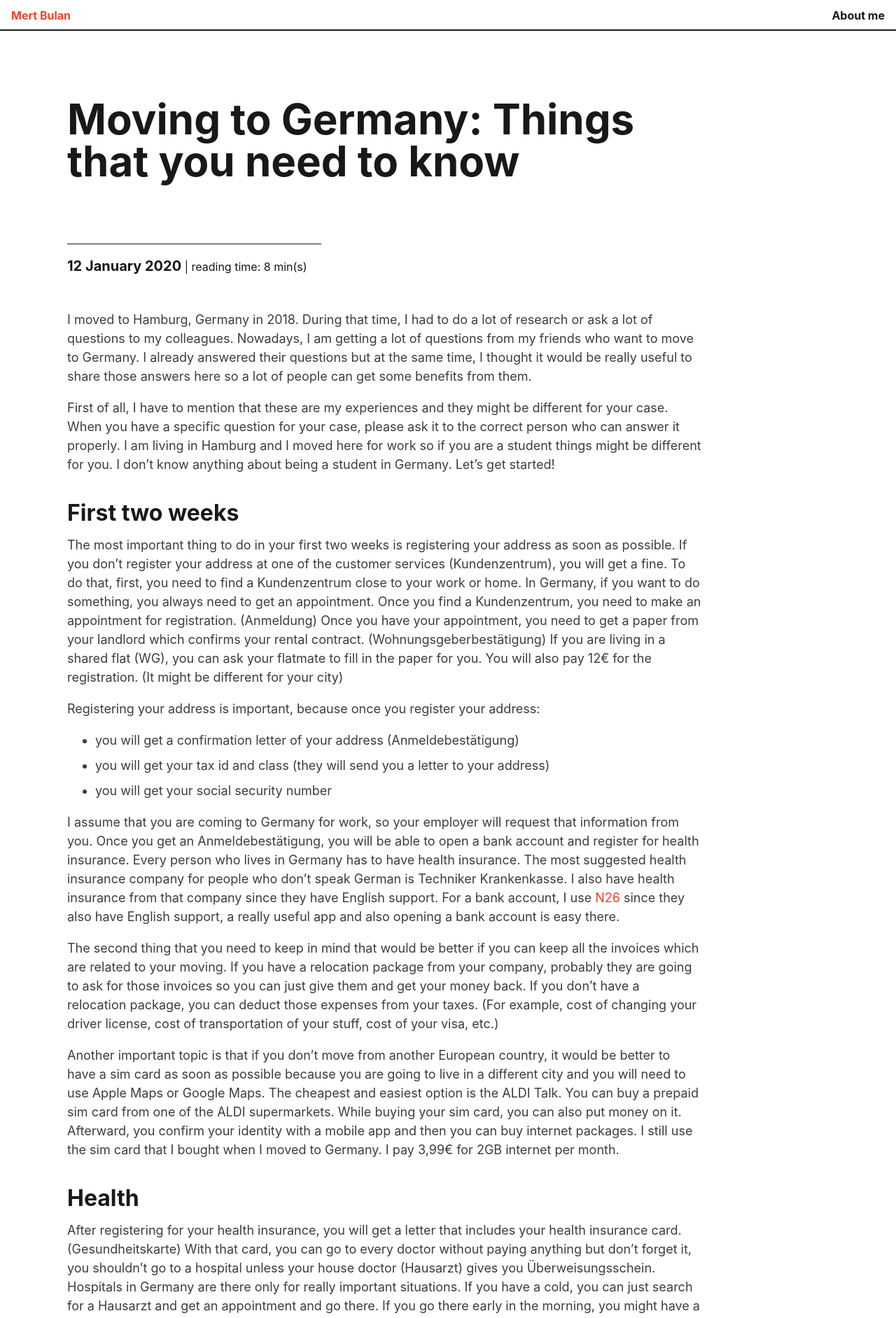
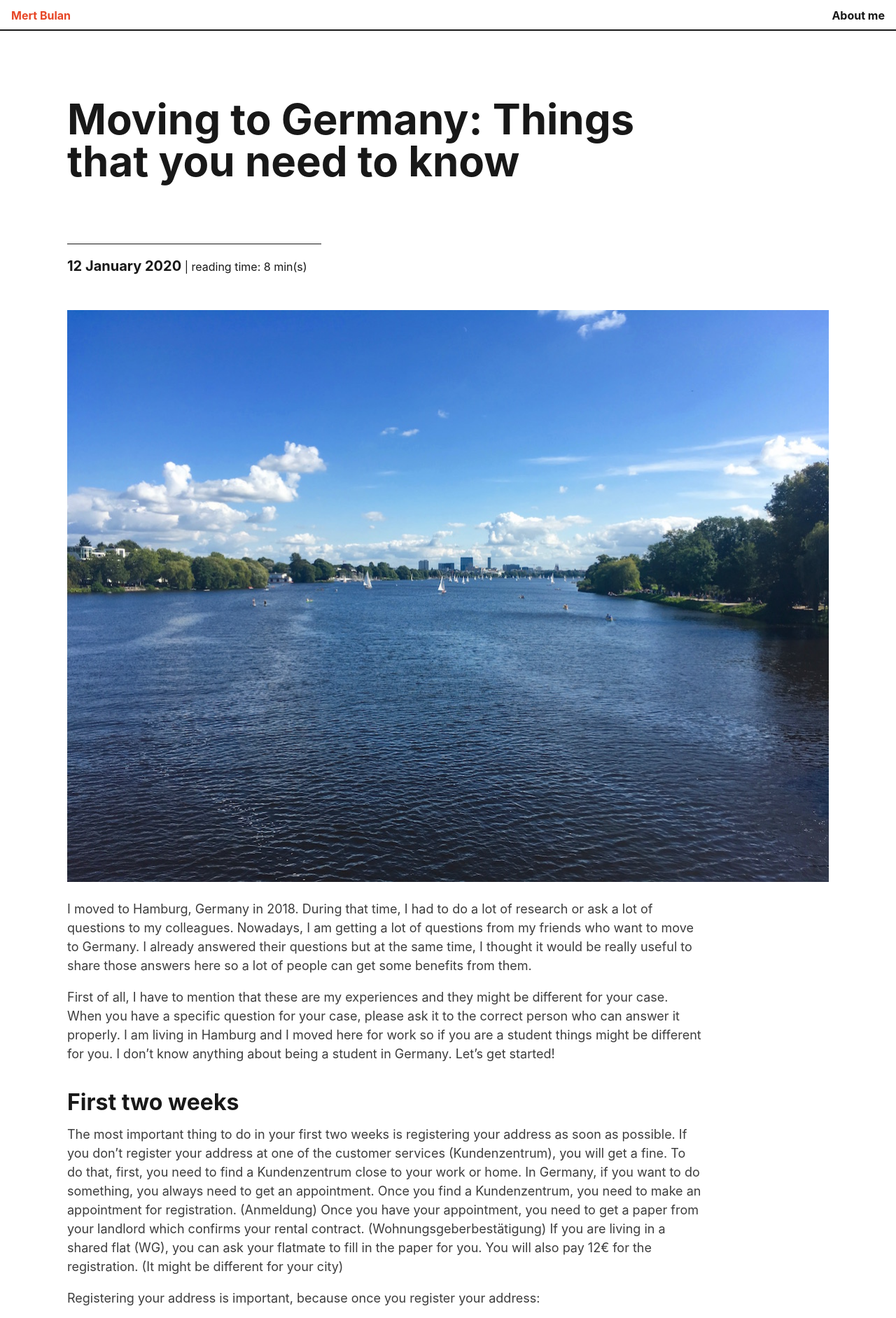
Before and after one commit to mertbulan/mertbulan.github.io, a Jekyll site: the page built from _posts/2020-01-12-moving-to-germany-things-that-you-need-to-know.md, in a window 1280 px wide. Shown: the top 1883 px of the page at 70% size. Built offline with Jekyll 4.4.1, drawn with Linux system fonts in a browser that asks for light colours; comment, search, counter and statistics services are not loaded.

Commit message:
add the pic

```diff
--- a/_posts/2020-01-12-moving-to-germany-things-that-you-need-to-know.md
+++ b/_posts/2020-01-12-moving-to-germany-things-that-you-need-to-know.md
@@ -2,6 +2,8 @@
 title: 'Moving to Germany: Things that you need to know'
 image: alster.jpg
 ---
+
+![alster](/uploads/alster.jpg)
 
 I moved to Hamburg, Germany in 2018. During that time, I had to do a lot of research or ask a lot of questions to my colleagues. Nowadays, I am getting a lot of questions from my friends who want to move to Germany. I already answered their questions but at the same time, I thought it would be really useful to share those answers here so a lot of people can get some benefits from them.
 
```
